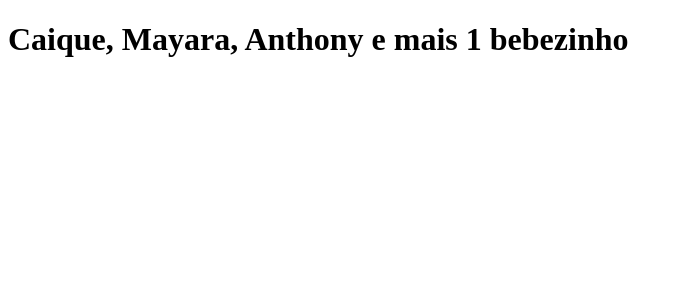
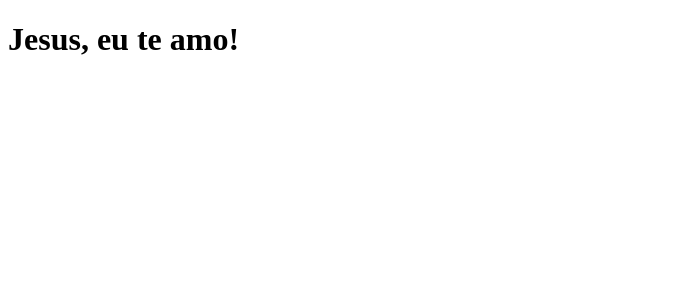
Before and after one commit to chmoreira12/tab, a Next.js app: page / in a window 1280 px wide. Shown: the top 300 px of the page, without its empty margins (0-682 px from the left). Built offline with nearby package versions, Linux system fonts and the light colour scheme.

Commit message:
altera página inicial

```diff
--- a/pages/index.js
+++ b/pages/index.js
@@ -1,5 +1,5 @@
 function Home(){
-  return <h1>Caique, Mayara, Anthony e mais 1 bebezinho</h1>
+  return <h1>Jesus, eu te amo!</h1>
 }
 
 export default Home;
```
